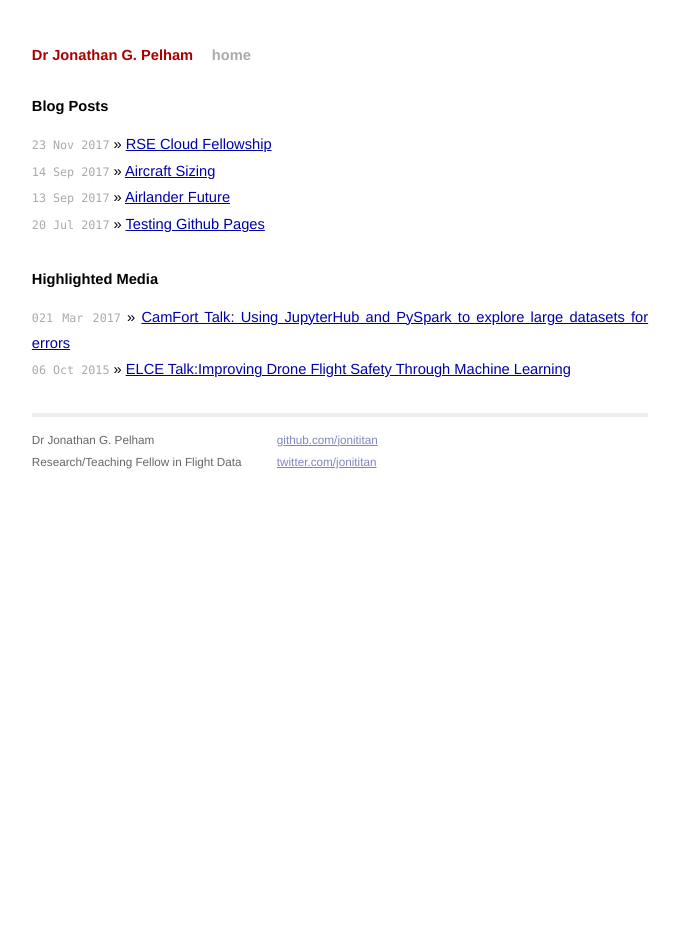
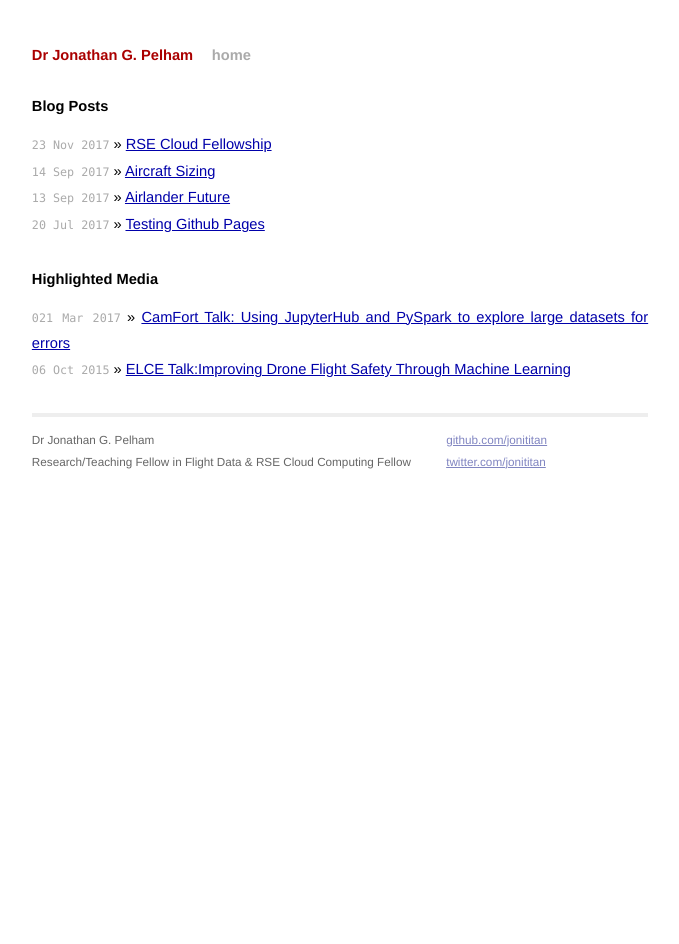
Before and after one commit to jonititan/jonititan.github.io, a Jekyll site: the page built from index.html, in a window 1280 px wide. Shown: the whole page, without its empty margins (300-979 px from the left). Built offline with Jekyll 4.4.1, drawn with Linux system fonts in a browser that asks for light colours.

Commit message:
added cloud computing fellow role

```diff
--- a/_layouts/default.html
+++ b/_layouts/default.html
@@ -32,7 +32,7 @@
       <p>
         Dr Jonathan G. Pelham
         <br />
-       Research/Teaching Fellow in Flight Data
+       Research/Teaching Fellow in Flight Data & RSE Cloud Computing Fellow
       </p>
     </div>
     <div class="contact">
```
